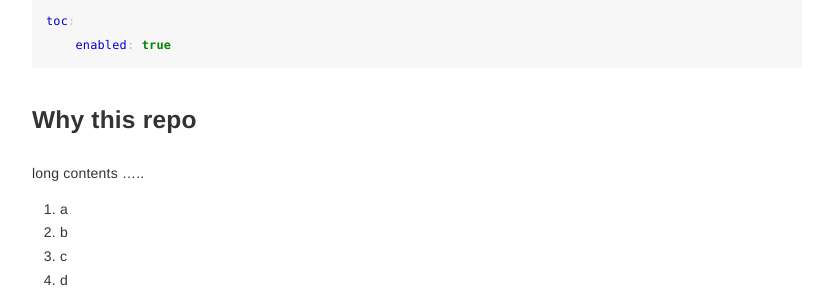
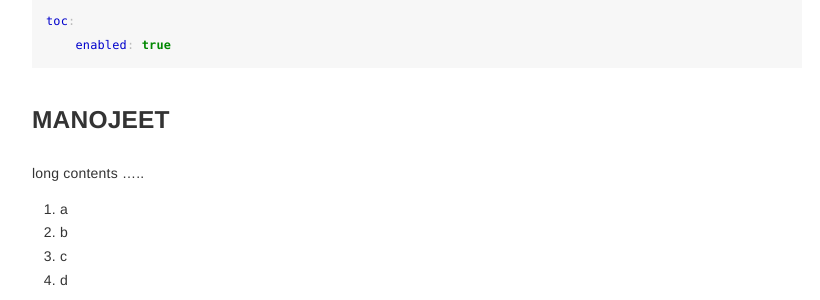
Before and after one commit to manojeetc/DataScienceWithR, a Jekyll site: the page built from _posts/2021-08-10-toc.md, in a window 1280 px wide. Shown: the part 204-504 px from the top of the page, without its empty margins (223-1043 px from the left). Built offline with Jekyll 4.4.1, drawn with Linux system fonts in a browser that asks for light colours.

Commit message:
Update 2021-08-10-toc.md

````diff
--- a/_posts/2021-08-10-toc.md
+++ b/_posts/2021-08-10-toc.md
@@ -15,7 +15,7 @@ toc:
     enabled: true
 ```
 
-Why this repo
+MANOJEET
 -------------
 
 long contents .....
````
